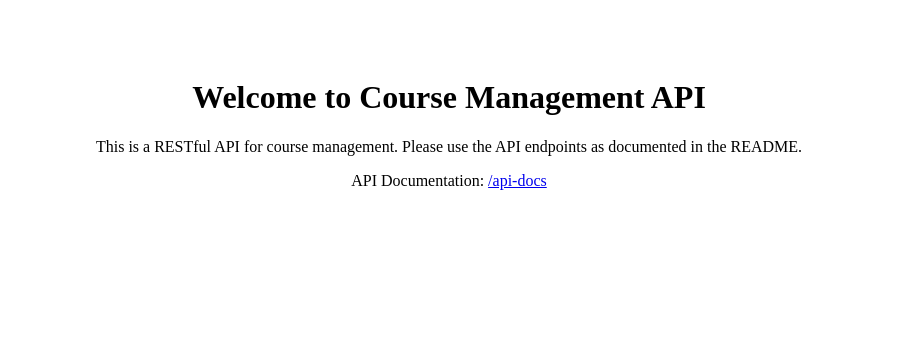
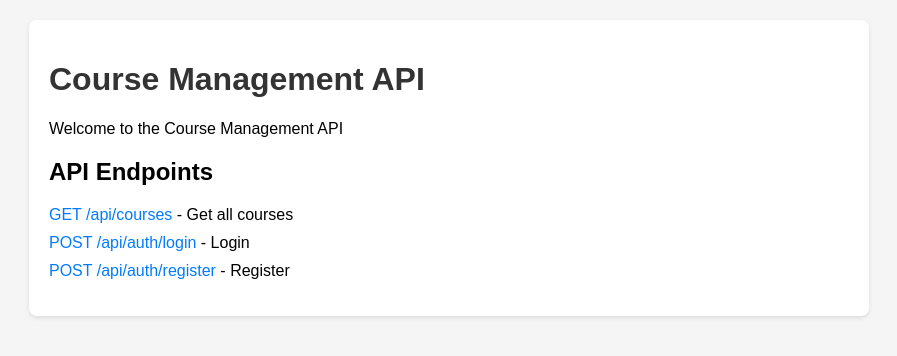
Before and after one commit to my-skills-app/Easy-Learn-Backend, a website: page public/index.html in a window 1280 px wide. Shown: the whole page, without its empty margins (191-1088 px from the left). Drawn offline with Linux system fonts and the light colour scheme.

Commit message:
Update index.html

```diff
--- a/public/index.html
+++ b/public/index.html
@@ -4,12 +4,52 @@
     <meta charset="UTF-8">
     <meta name="viewport" content="width=device-width, initial-scale=1.0">
     <title>Course Management API</title>
+    <style>
+        body {
+            font-family: Arial, sans-serif;
+            margin: 0;
+            padding: 20px;
+            background-color: #f5f5f5;
+        }
+        .container {
+            max-width: 800px;
+            margin: 0 auto;
+            background: white;
+            padding: 20px;
+            border-radius: 8px;
+            box-shadow: 0 2px 4px rgba(0,0,0,0.1);
+        }
+        h1 {
+            color: #333;
+        }
+        .api-endpoints ul {
+            list-style: none;
+            padding: 0;
+        }
+        .api-endpoints li {
+            margin: 10px 0;
+        }
+        a {
+            text-decoration: none;
+            color: #007bff;
+        }
+        a:hover {
+            text-decoration: underline;
+        }
+    </style>
 </head>
 <body>
-    <div style="text-align: center; padding: 50px;">
-        <h1>Welcome to Course Management API</h1>
-        <p>This is a RESTful API for course management. Please use the API endpoints as documented in the README.</p>
-        <p>API Documentation: <a href="/api-docs">/api-docs</a></p>
+    <div class="container">
+        <h1>Course Management API</h1>
+        <p>Welcome to the Course Management API</p>
+        <div class="api-endpoints">
+            <h2>API Endpoints</h2>
+            <ul>
+                <li><a href="/api/courses">GET /api/courses</a> - Get all courses</li>
+                <li><a href="/api/auth/login">POST /api/auth/login</a> - Login</li>
+                <li><a href="/api/auth/register">POST /api/auth/register</a> - Register</li>
+            </ul>
+        </div>
     </div>
 </body>
 </html>
```
